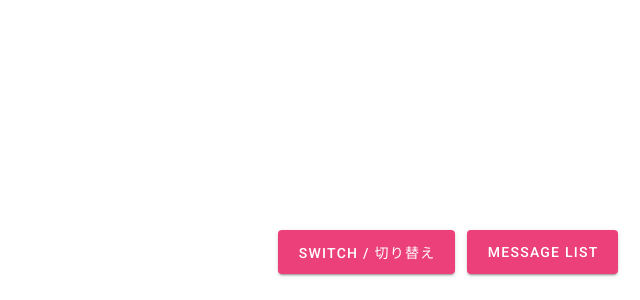
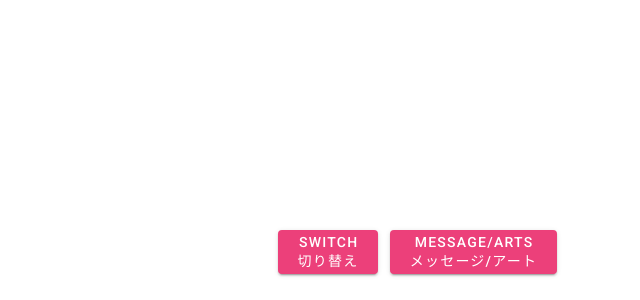
Before and after one commit to sjcl/aqua-birthday-2021, a Vue app: page / in a window 1280 px wide. Shown: the part 500-800 px from the top of the page, without its empty margins (640-1280 px from the left). Built offline with nearby package versions, Linux system fonts and the light colour scheme.

Commit message:
Change button text

```diff
--- a/src/components/Mosaic.vue
+++ b/src/components/Mosaic.vue
@@ -16,13 +16,13 @@
         color="pink lighten-1"
         class="mx-2 white--text"
         large
-      >Switch / 切り替え</v-btn>
+      >Switch<br>切り替え</v-btn>
       <v-btn
         @click="showMessages = true"
         color="pink lighten-1"
         class="mx-1 white--text"
         large
-      >Message list</v-btn>
+      >Message/arts<br>メッセージ/アート</v-btn>
     </div>
 
     <v-overlay :value="showMessages" class="text-center">
```
